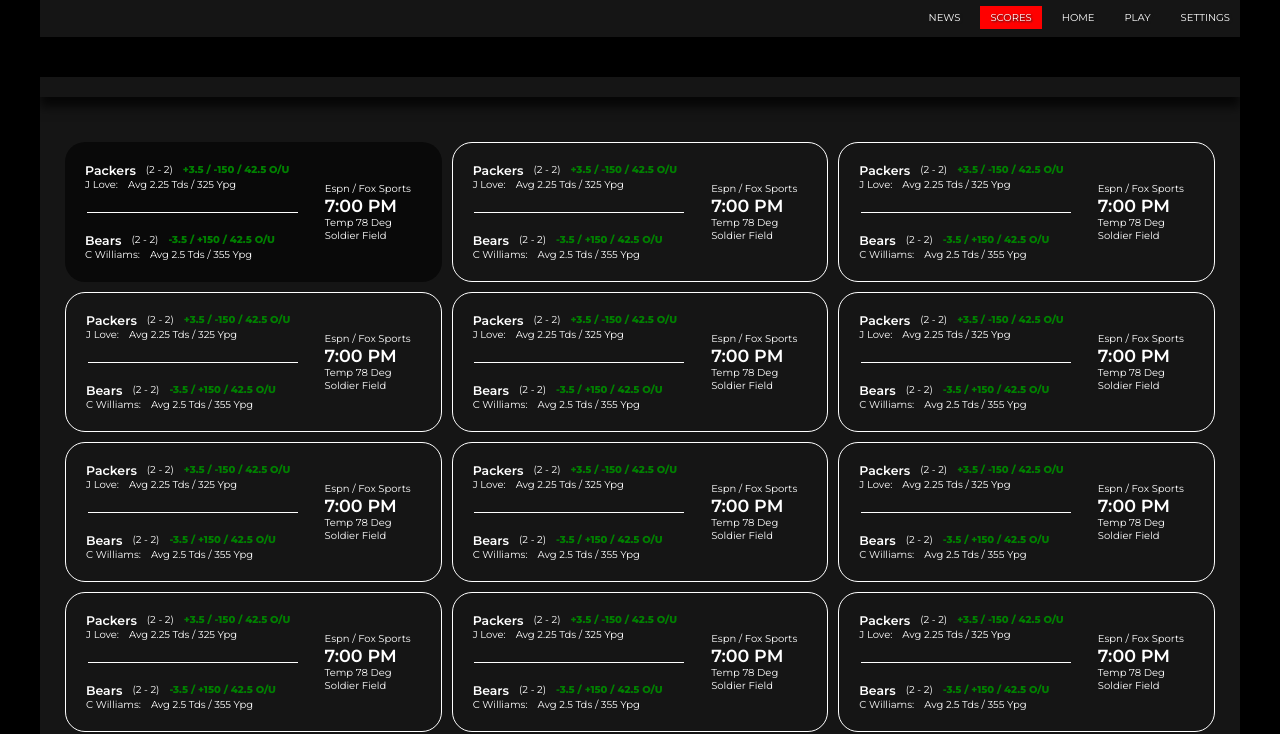
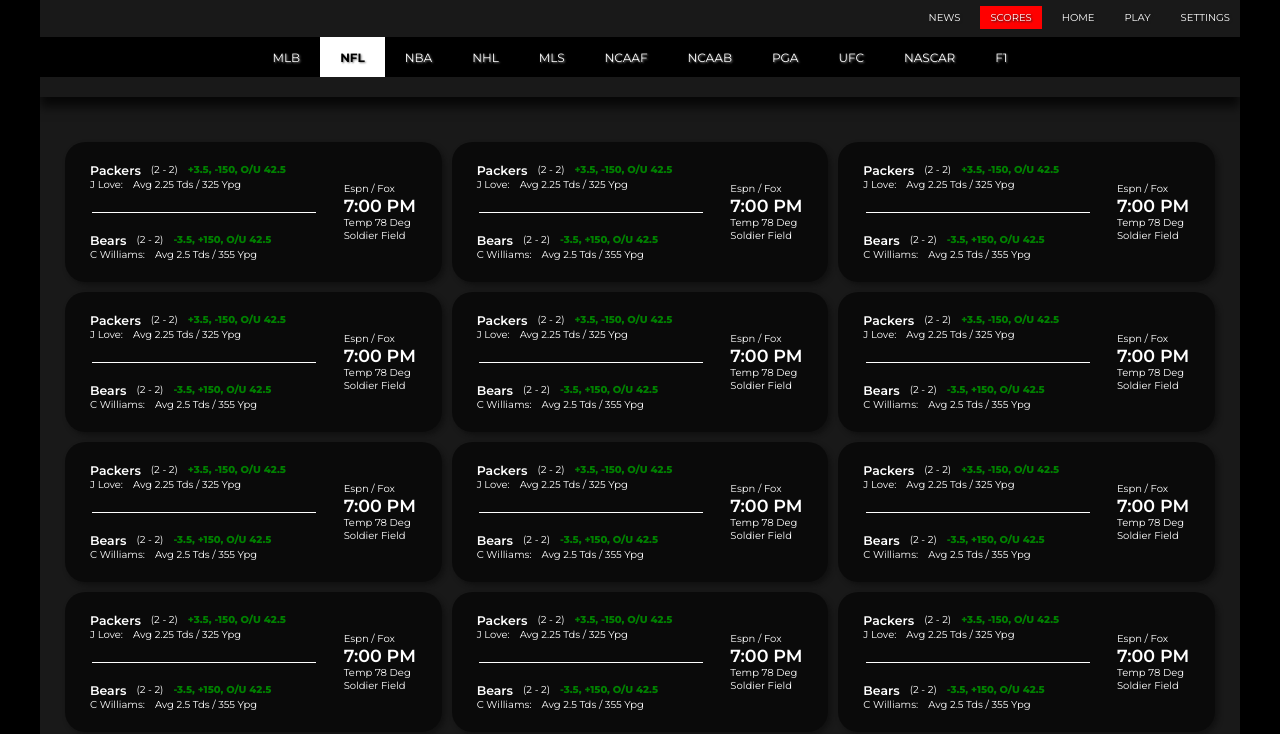
Before and after one commit to deesepulveda/beastleague_app, a React app: page / in a window 1280 px wide. Shown: the part 83-817 px from the top of the page. Built offline with nearby package versions, Linux system fonts and the light colour scheme.

Commit message:
updated score card and background color

```diff
--- a/src/components/header/Header.css
+++ b/src/components/header/Header.css
@@ -5,7 +5,7 @@
   flex-direction: column;
   justify-content: center;
   align-tracks: center;
-  background-color: #151515;
+  background-color: #191919;
   z-index: 100;
   box-shadow: 0rem 1rem 1rem #000000b8;
 }
--- a/src/components/header/Header.js
+++ b/src/components/header/Header.js
@@ -49,7 +49,7 @@ const settingsArr = [
 ];
 
 const Header = () => {
-  const [showArr, setShowArr] = useState([]);
+  const [showArr, setShowArr] = useState(scoresArr);
 
   const onActiveLink = (e) => {
     let curVal = e.currentTarget.textContent;
--- a/src/components/nav/NavMain.css
+++ b/src/components/nav/NavMain.css
@@ -44,7 +44,7 @@
     height: 7rem;
   }
 
-  .nav_main_container > a {
-    font-size: 1.4rem;
-  }
+  /* .nav_main_container > a {
+    font-size: 1.3rem;
+  } */
 }
--- a/src/components/screens/Screen.css
+++ b/src/components/screens/Screen.css
@@ -2,7 +2,7 @@
   width: 100%;
   height: calc(100% - 13rem);
   overflow-x: hidden;
-  background-color: #151515;
+  background-color: #191919;
   -ms-overflow-style: none; /* Internet Explorer 10+ */
   scrollbar-width: none; /* Firefox */
   /* border: 1px solid red; */
--- a/src/components/screens/ScreenNews.js
+++ b/src/components/screens/ScreenNews.js
@@ -9,7 +9,7 @@ const playersArr = [
   { type: "mlb", player: "shotaimanaga" },
   { type: "nhl", player: "connorbedard" },
   { type: "ufc", player: "islammakhachev" },
-  { type: "nhl", player: "lionelmessi" },
+  { type: "mls", player: "lionelmessi" },
   { type: "mlb", player: "shoheiohtani" },
 ];
 
--- a/src/components/screens/ScreenScores.css
+++ b/src/components/screens/ScreenScores.css
@@ -18,26 +18,23 @@
   width: 100%;
   height: 100%;
   margin: 0 auto;
+  /* padding: 1rem; */
   display: flex;
   justify-content: center;
   align-items: center;
-  border: 0.1rem solid #fff;
+  background-color: #00000096;
   border-radius: 2rem;
   -webkit-border-radius: 2rem;
   -moz-border-radius: 2rem;
   -ms-border-radius: 2rem;
   -o-border-radius: 2rem;
-}
-
-.card_box:nth-child(1) > .card_box_inner {
-  background-color: #00000096;
-  border: none;
+  box-shadow: 0.3rem 0.3rem 0.5rem rgba(11, 11, 11, 0.583);
 }
 
 .card_box_inner_content_teams {
-  width: 60%;
+  width: 70%;
   height: 100%;
-  padding-left: 0.75rem;
+  padding-left: 1.5rem;
   display: flex;
   flex-direction: column;
   justify-content: center;
@@ -57,7 +54,7 @@
   display: flex;
   flex-direction: column;
   justify-content: center;
-  align-tracks: center;
+  align-items: start;
 }
 
 .inner_content_teams {
@@ -70,7 +67,7 @@
 }
 
 .card_box_inner_content_schedule {
-  width: 40%;
+  width: 30%;
   height: 100%;
   padding-left: 1.5rem;
   display: flex;
@@ -93,14 +90,9 @@
     padding: 0.5rem;
   }
 
-  .card_box_inner_content_teams {
-    width: 65%;
+  /* .card_box_inner_content_teams {
     padding-left: 1rem;
-  }
-
-  .card_box_inner_content_schedule {
-    width: 35%;
-  }
+  } */
 }
 
 @media only screen and (min-width: 1200px) {
--- a/src/components/screens/ScreenScores.js
+++ b/src/components/screens/ScreenScores.js
@@ -23,7 +23,7 @@ const ScoreCard = () => {
               <p style={{ fontSize: "1.25rem", fontWeight: "600" }}>packers</p>
               <p>(2 - 2)</p>
               <p style={{ color: "green", fontWeight: "800" }}>
-                +3.5 / -150 / 42.5 o/u
+                +3.5, -150, O/U 42.5
               </p>
             </div>
             <div className="card_box_inner_content_visitor_bottom inner_content_teams">
@@ -44,7 +44,7 @@ const ScoreCard = () => {
               </p>
               <p>(2 - 2)</p>
               <p style={{ color: "green", fontWeight: "800" }}>
-                -3.5 / +150 / 42.5 o/u
+                -3.5, +150, O/U 42.5
               </p>
             </div>
             <div className="card_box_inner_content_home_bottom inner_content_teams">
@@ -54,7 +54,7 @@ const ScoreCard = () => {
           </div>
         </div>
         <div className="card_box_inner_content_schedule">
-          <p style={{ textTransform: "capitalize" }}>espn / fox sports</p>
+          <p style={{ textTransform: "capitalize" }}>espn / fox</p>
           <p style={{ fontSize: "1.75rem", fontWeight: "600" }}>7:00 pm</p>
           <p style={{ textTransform: "capitalize" }}>temp 78 deg</p>
           <p style={{ textTransform: "capitalize" }}>soldier field</p>
```
